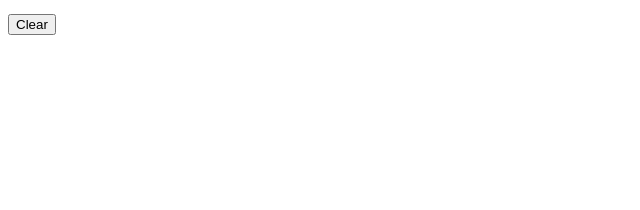
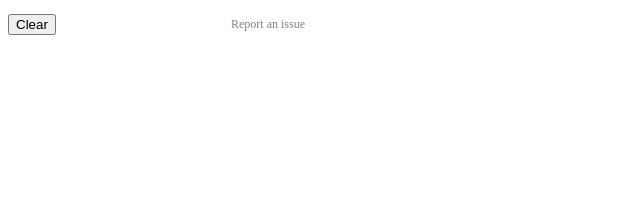
Before and after one commit to willbchang/chrome-read-later, a Jekyll site: the page popup.html, which Jekyll copies as it is, in a window 1280 px wide. Shown: the top 210 px of the page, without its empty margins (0-640 px from the left). Built offline with Jekyll 4.4.1, drawn with Linux system fonts in a browser that asks for light colours.

Commit message:
feature: report an issue link (fix #13) - indent html code

```diff
--- a/popup.css
+++ b/popup.css
@@ -28,3 +28,10 @@
   width: 16px;
   height: 16px;
 }
+
+#report-an-issue {
+  color: gray;
+  font-size: 12px;
+  float: right;
+  margin: 3px;
+}
--- a/popup.html
+++ b/popup.html
@@ -9,6 +9,7 @@
 <body>
   <ul id="reading-list"></ul>
   <button id="clear">Clear</button>
+  <a id="report-an-issue" href="https://github.com/WillBChang/ReadLater/issues/new" target="_blank">Report an issue</a>
 </body>
 
 </html>
```
Lines whose indentation alone changed are shown as unchanged.
